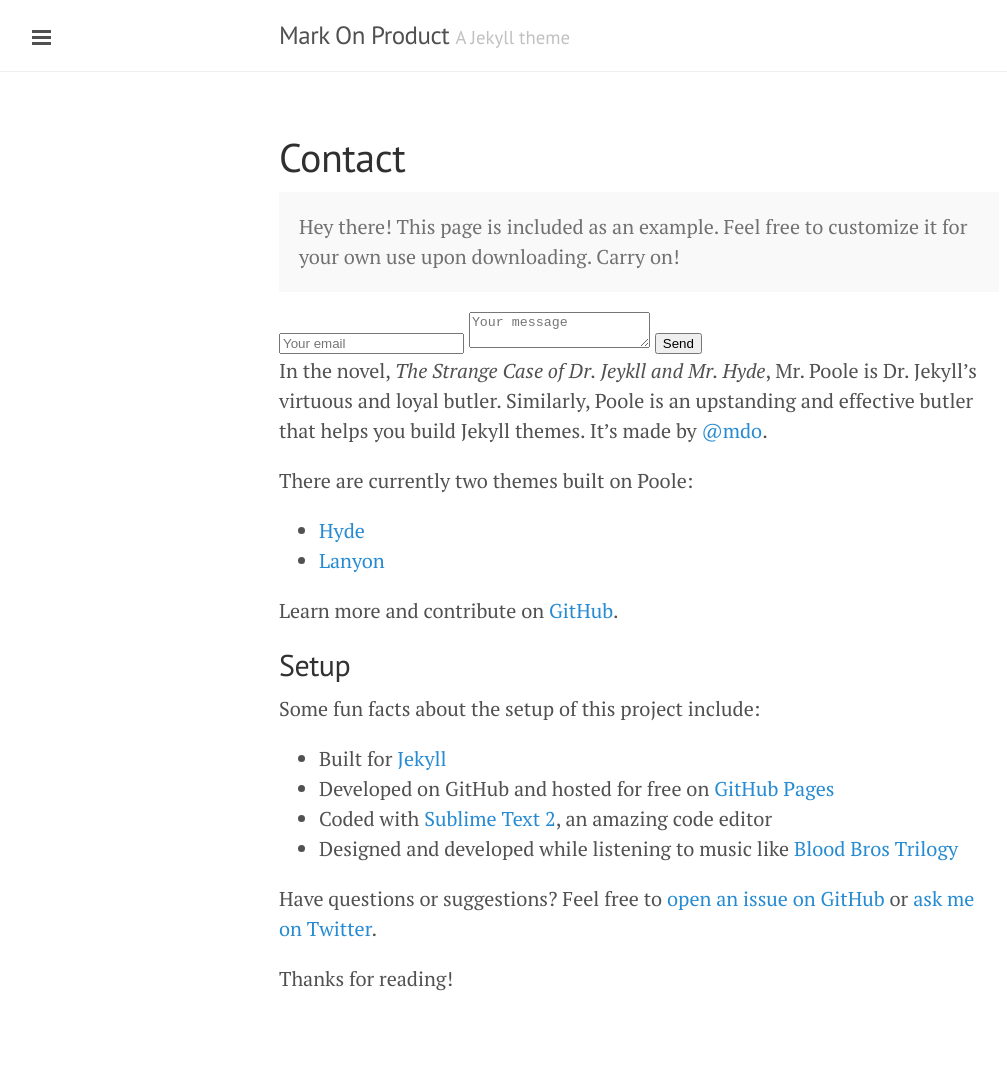
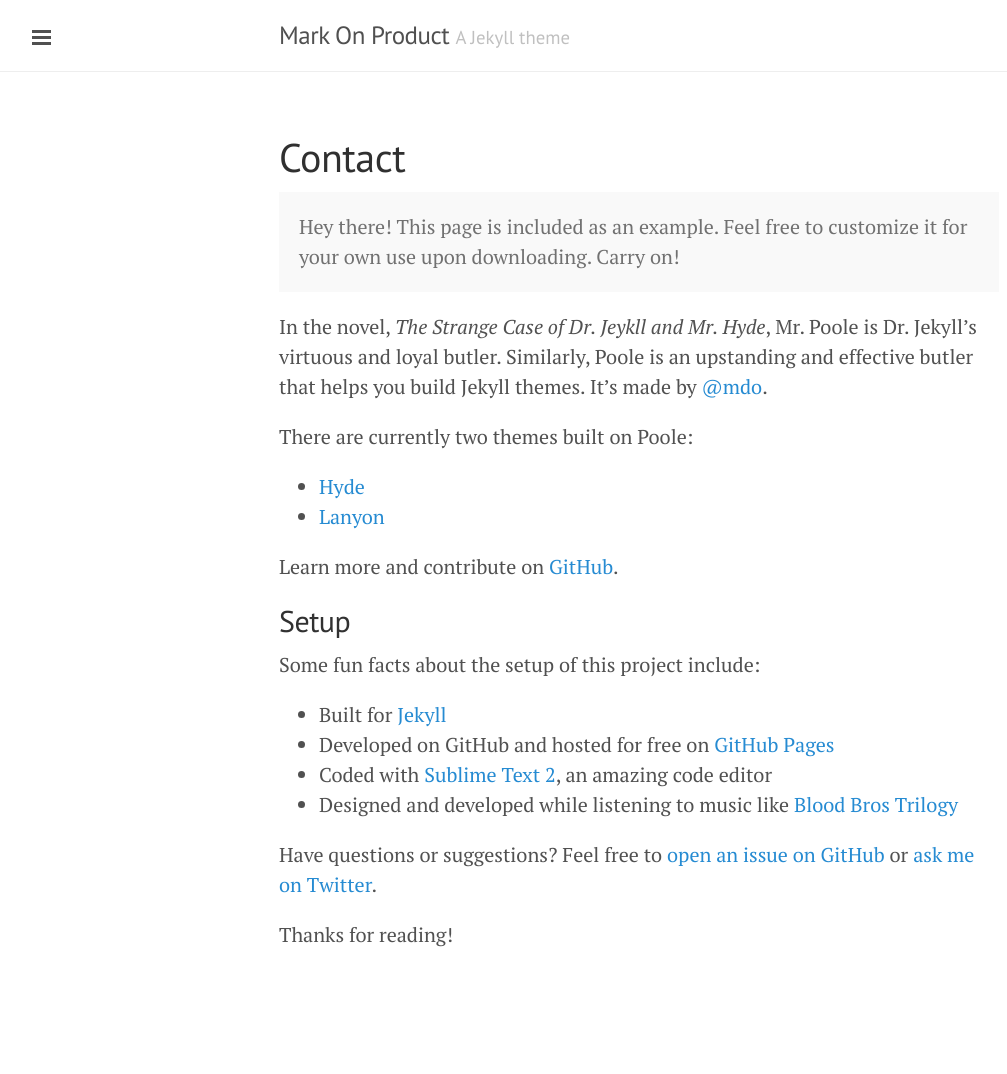
Before and after one commit to markthelefty/markthelefty.github.io, a Jekyll site: the page built from contact.md, in a window 1280 px wide. Shown: the whole page, without its empty margins (1-1008 px from the left). Built offline with Jekyll 4.4.1, drawn with Linux system fonts in a browser that asks for light colours; Markdown is read by kramdown in place of the engine named in the settings; after the commit the page ends 1030 px from its top, so only the background shows below that.

Commit message:
Updated Contact

```diff
--- a/contact.md
+++ b/contact.md
@@ -6,15 +6,6 @@
 <p class="message">
   Hey there! This page is included as an example. Feel free to customize it for your own use upon downloading. Carry on!
 </p>
-
-<form method="POST" action="https://formspree.io/YOUREMAILHERE">
-  <input type="email" name="email" placeholder="Your email">
-  <textarea name="message" placeholder="Your message"></textarea>
-  <button type="submit">Send</button>
-</form>
-
-
-
 
 In the novel, *The Strange Case of Dr. Jeykll and Mr. Hyde*, Mr. Poole is Dr. Jekyll's virtuous and loyal butler. Similarly, Poole is an upstanding and effective butler that helps you build Jekyll themes. It's made by [@mdo](https://twitter.com/mdo).
 
```
